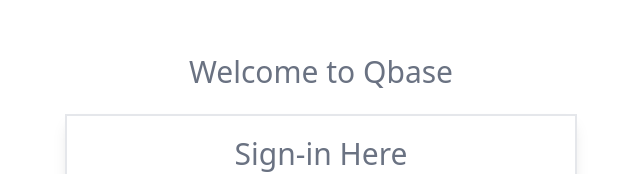
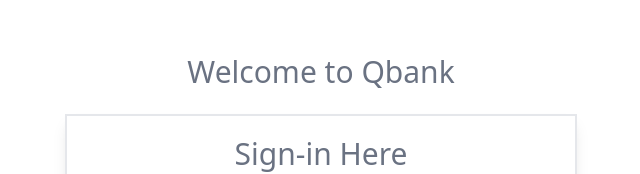
Before and after one commit to Uwakmfon-Ibanga/qBank, a React (Vite) app: page /signin in a window 1280 px wide. Shown: the part 154-328 px from the top of the page, without its empty margins (319-959 px from the left). Built offline with nearby package versions, Linux system fonts and the light colour scheme.

Commit message:
resolved session reset in log out

```diff
--- a/src/App.jsx
+++ b/src/App.jsx
@@ -57,13 +57,14 @@
     return () => {
       listener.subscription.unsubscribe();
     };
-  }, [navigate]);
+  }, []);
 
   return (
     <Routes>
       <Route path="/" element={session ? <Home /> : <SignIn />} />
       {session && <Route path="/home" element={<Home session={session} />}  />}
       <Route path="/signin" element={<SignIn  />} />
+      <Route path="/signup" element={<SignUp  />} />
       {/* <Route path="*" element={<PageNotFound />} />  */}
     </Routes>
   );
--- a/src/components/SignInCard.jsx
+++ b/src/components/SignInCard.jsx
@@ -96,7 +96,7 @@
           <div>
                 <p className="text-gray-500 text-center text-sm">
                   Don't have an account?{" "}
-                  <Link to={'/'} className="text-blue-500 underline">Sign Up</Link>
+                  <Link to={'/signup'} className="text-blue-500 underline">Sign Up</Link>
                 </p>
 
             </div>
--- a/src/pages/Home.jsx
+++ b/src/pages/Home.jsx
@@ -64,7 +64,10 @@
 
       if (error) throw error;
 
+      // Clear session storage
       sessionStorage.removeItem("session");
+      setSession(null);
+      navigate("/signin");
     } finally {
       setIsLoggingOut(false);
     }
--- a/src/pages/SignIn.jsx
+++ b/src/pages/SignIn.jsx
@@ -4,7 +4,7 @@
 const SignIn = ({setToken}) => {
   return (
     <div className='h-[100vh] flex flex-col justify-center items-center gap-6'>
-            <h1 className='text-gray-500 text-3xl'>Welcome to Qbase</h1>
+            <h1 className='text-gray-500 text-3xl'>Welcome to Qbank</h1>
           <SignInCard setToken={setToken}/>
         </div>
   )
--- a/src/pages/SignUp.jsx
+++ b/src/pages/SignUp.jsx
@@ -5,7 +5,7 @@
 const SignUp = () => {
   return (
     <div className='h-[100vh] flex flex-col justify-center items-center gap-6'>
-        <h1 className='text-gray-500 text-3xl'>Welcome to Qbase</h1>
+        <h1 className='text-gray-500 text-3xl'>Welcome to Qbank</h1>
       <SignUpCard/>
     </div>
   )
```
